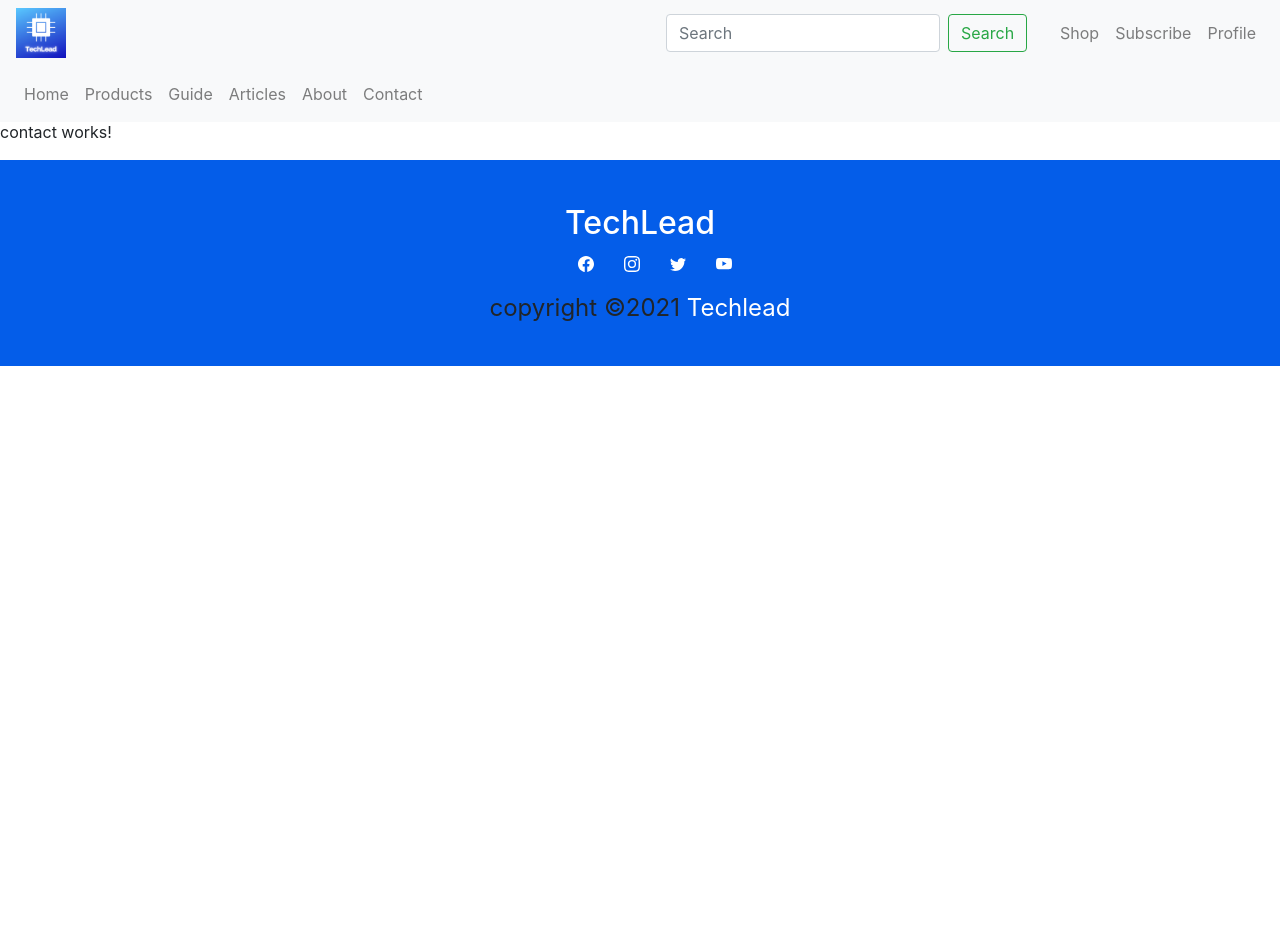
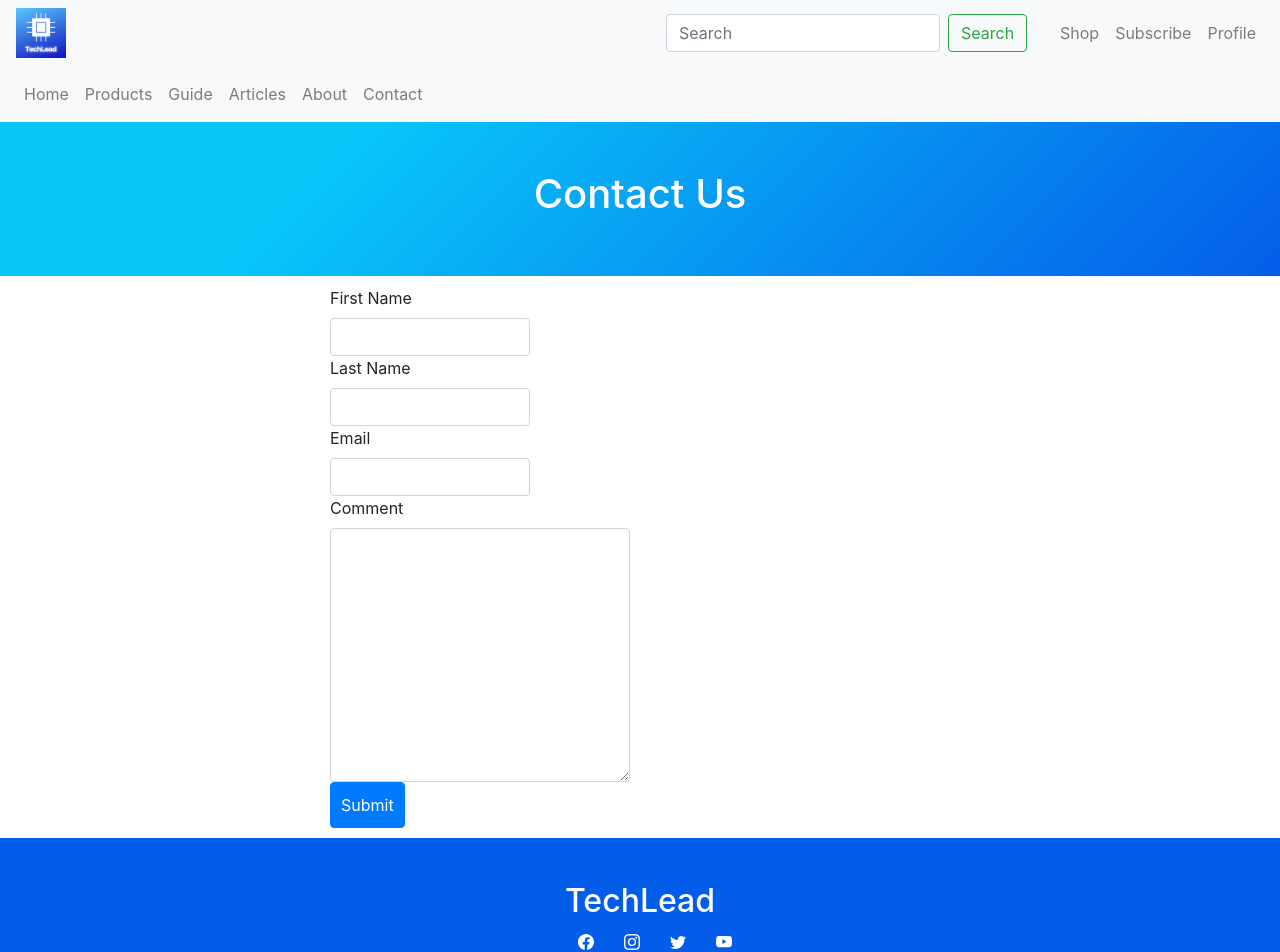
Before and after one commit to MI6-ai/finalproject, an Angular app: page /contact in a window 1280 px wide. Shown: the top 952 px of the page. Before the commit the page ends 800 px from the top, so only its background shows below. Built offline with nearby package versions, Linux system fonts and the light colour scheme.

Commit message:
contactform

```diff
--- a/src/app/contact/contact.component.css
+++ b/src/app/contact/contact.component.css
@@ -0,0 +1,39 @@
+input{
+    width: 200px;
+}
+
+textarea{
+    width: 300px;
+}
+
+.btn.btn-primary{
+    padding-bottom: 10px;
+    padding-left: 10px;
+}
+
+.form-control.ng-touched.ng-invalid{
+    border: 2px solid red;
+
+}
+
+.form-group{
+    margin: auto;
+    width: 50%;
+    padding: 10px;
+    padding-top: 10px;
+}
+
+.title-bar{
+    background-color: #045de9;
+    background-image: linear-gradient(315deg, #045de9 0%, #09c6f9 74%);
+    text-align: center;
+    color: white;
+    display: block;
+    margin-right: 0px;
+    padding-top: 50px;
+    padding-bottom: 50px;
+  }
+
+  .btn.btn-primary{
+      padding: 10px;
+  }
--- a/src/app/contact/contact.component.html
+++ b/src/app/contact/contact.component.html
@@ -1 +1,23 @@
-<p>contact works!</p>
+
+
+<div class="container-fluid title-bar">
+    <h1>Contact Us</h1>
+</div>
+<form>
+    <div class="form-group">
+        <label for="firstName">First Name</label>
+        <input required ngModel name="firstName" #firstName="ngModel" id="firstName" type="text" class="form-control">
+
+        <label for="lastName">Last Name</label>
+        <input required ngModel name="lastName" #lastName="ngModel" id="lastName" type="text" class="form-control">
+
+        <label for="emailId">Email</label>
+        <input required ngModel name=emailId #emailId="ngModel" id="emailId" type="email" class="form-control">
+        <div class="alert alert-danger" *ngIf="emailId.touched && !emailId.valid">
+            Email Id is not valid
+        </div>
+        <label for="comment">Comment</label>
+        <textarea name="" id="comment" cols="30" rows="10" class="form-control"></textarea>
+        <button class="btn btn-primary">Submit</button>
+    </div>
+</form>
```
Also changed, not shown: src/app/contact/contact.component.ts (line endings or trailing spaces), 1 other file (tests, documents, lock files or other folders).
